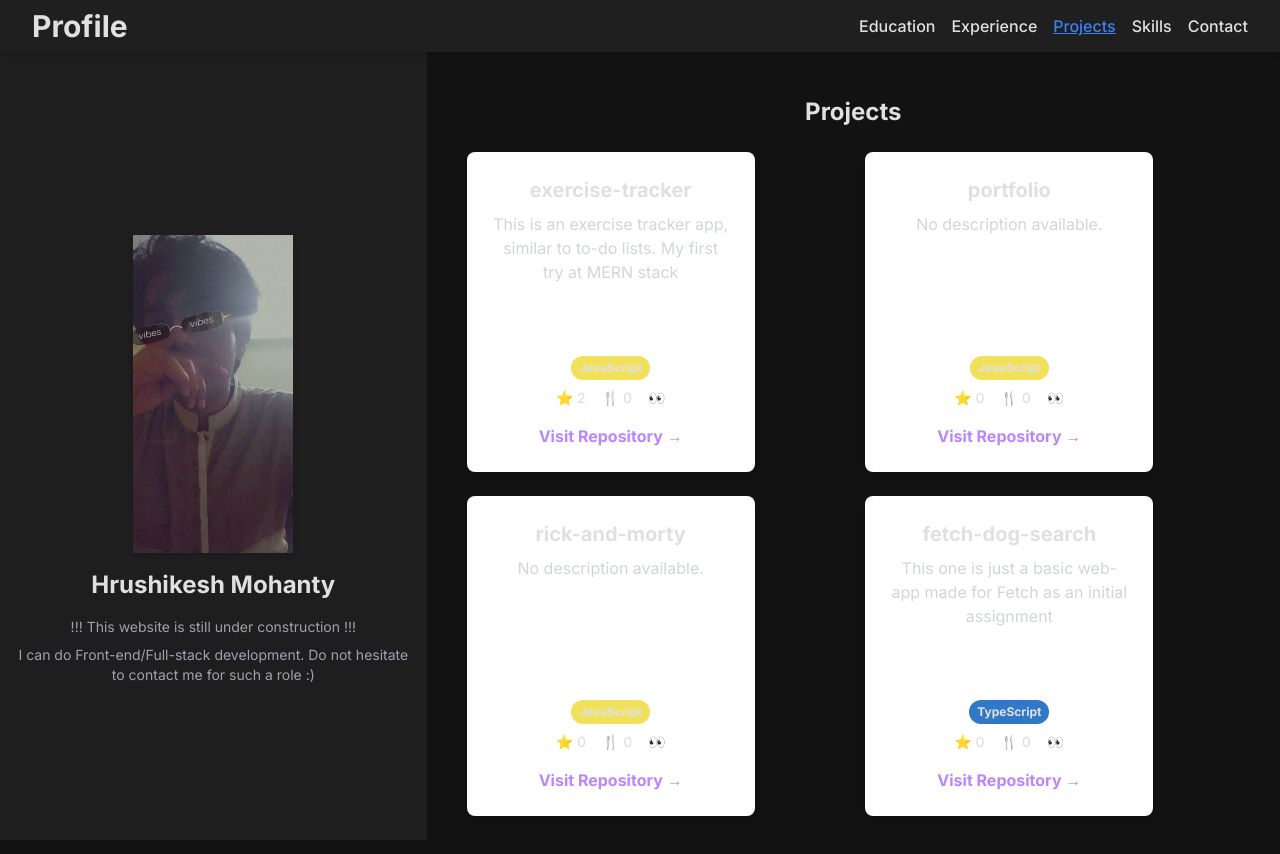
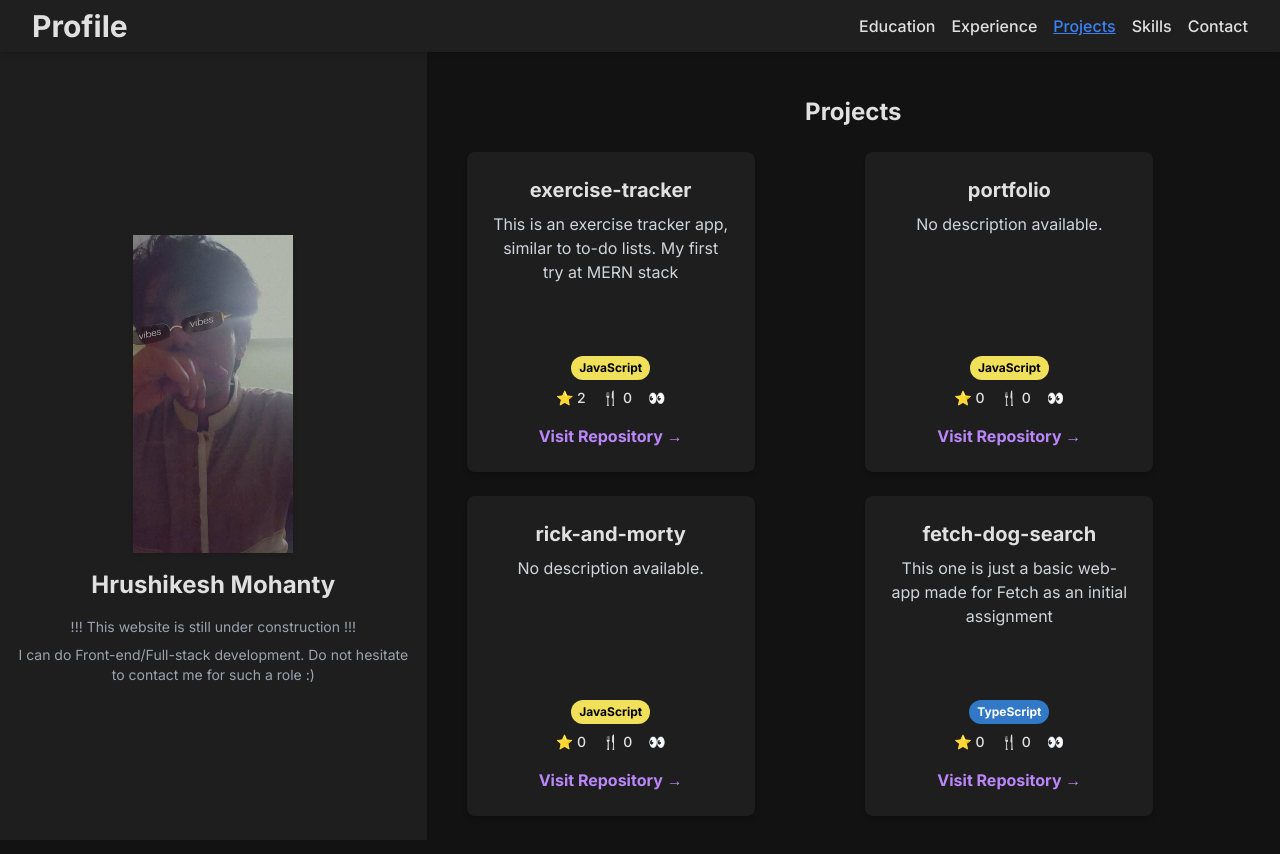
Before and after one commit to kakarot98/portfolio, a React (Vite) app: page /portfolio/project in a window 1280 px wide. Shown: the top 854 px of the page. Built offline with nearby package versions, Linux system fonts and the light colour scheme.

Commit message:
changed card stylings for better visibility

```diff
--- a/src/components/education/Card.jsx
+++ b/src/components/education/Card.jsx
@@ -9,8 +9,8 @@ function Card({ institution, degree, duration, coursework }) {
     return (
         <div className={`${baseCardClass} ${hoverClass} ${dimensionClass} flex flex-col justify-between bg-secondary`}>
           <h3 className="text-xl font-semibold mb-2 text-text">{institution}</h3>
-          <p className="text-md font-medium text-text">{degree}</p>
-          <p className="text-sm mb-4 text-text">{duration}</p>
+          <p className="text-md font-medium text-text text-left">{degree}</p>
+          <p className="text-sm mb-4 text-text text-left">{duration}</p>
           <h4 className="text-sm font-semibold mb-2 text-text text-left">Relevant Courses: <a className='text-sm font-light text-text text-left'>{coursework.join(', ')}</a></h4>
 
         </div>
--- a/src/components/experience/Experience.jsx
+++ b/src/components/experience/Experience.jsx
@@ -85,6 +85,7 @@ const Experience = () => {
             key={index}
             experience={exp}
             onClick={() => handleCardClick(exp)}
+            isModalOpen = {isModalOpen}
           />
         ))}
       </div>
--- a/src/components/experience/ExperienceCard.jsx
+++ b/src/components/experience/ExperienceCard.jsx
@@ -1,11 +1,11 @@
 import React from 'react'
 import { motion } from 'framer-motion'
 
-const baseCardClass = "bg-white shadow-md rounded-lg p-6 mb-4 cursor-pointer transition-transform duration-300";
+const baseCardClass = "shadow-md rounded-lg p-6 mb-4 cursor-pointer transition-transform duration-300";
 const hoverEffect = "hover:shadow-xl";
-const dimensionClass = "w-72 h-40";
+const dimensionClass = "w-72 h-50";
 
-function ExperienceCard({ experience, onClick }) {
+function ExperienceCard({ experience, onClick, isModalOpen }) {
   const { title, company, position, dates } = experience;
 
   return (
@@ -19,6 +19,15 @@ function ExperienceCard({ experience, onClick }) {
       <p className="text-md font-medium text-text">{company}</p>
       <p className="text-sm text-gray-400">{position}</p>
       <p className="text-sm text-gray-400">{dates}</p>
+      {!isModalOpen && (
+        <motion.p
+          className="text-sm text-accent italic mt-2"
+          animate={{ scale: [1, 1.05, 1] }}
+          transition={{ duration: 1.5, repeat: Infinity }}
+        >
+          Click to view more details
+        </motion.p>
+      )}
     </motion.div>
   )
 }
--- a/src/components/projects/ProjectCard.jsx
+++ b/src/components/projects/ProjectCard.jsx
@@ -3,13 +3,27 @@ import React from 'react';
 import { motion } from 'framer-motion';
 
 // Reusable style variables
-const baseCardClass = "bg-white shadow-md rounded-lg p-6 transition-transform duration-300";
+const baseCardClass = "shadow-md rounded-lg p-6 transition-transform duration-300";
 const hoverClass = "hover:shadow-xl";
 const dimensionClass = "w-72 h-80"; // Set consistent width and height for each card
 const statClass = "text-sm font-medium text-text";
 
 const ProjectCard = ({ project }) => {
   const { repo, description, stars, forks, watchers, link, language, languageColor } = project;
+
+  function getContrastingColor(hex) {
+    if (!hex) return '#fff';
+
+    hex = hex.replace('#', '');
+
+    const r = parseInt(hex.substr(0, 2), 16);
+    const g = parseInt(hex.substr(2, 2), 16);
+    const b = parseInt(hex.substr(4, 2), 16);
+
+    const luminance = (0.299 * r + 0.587 * g + 0.114 * b) / 255;
+
+    return luminance > 0.5 ? '#000' : '#fff';
+  }
 
   return (
     <motion.div
@@ -25,7 +39,10 @@ const ProjectCard = ({ project }) => {
         {language && (
           <span
             className="inline-block px-2 py-1 rounded-full text-xs font-bold mb-2"
-            style={{ backgroundColor: languageColor || "#ccc" }}
+            style={{
+              backgroundColor: languageColor || "#ccc",
+              color: getContrastingColor(languageColor)
+            }}
           >
             {language}
           </span>
```
